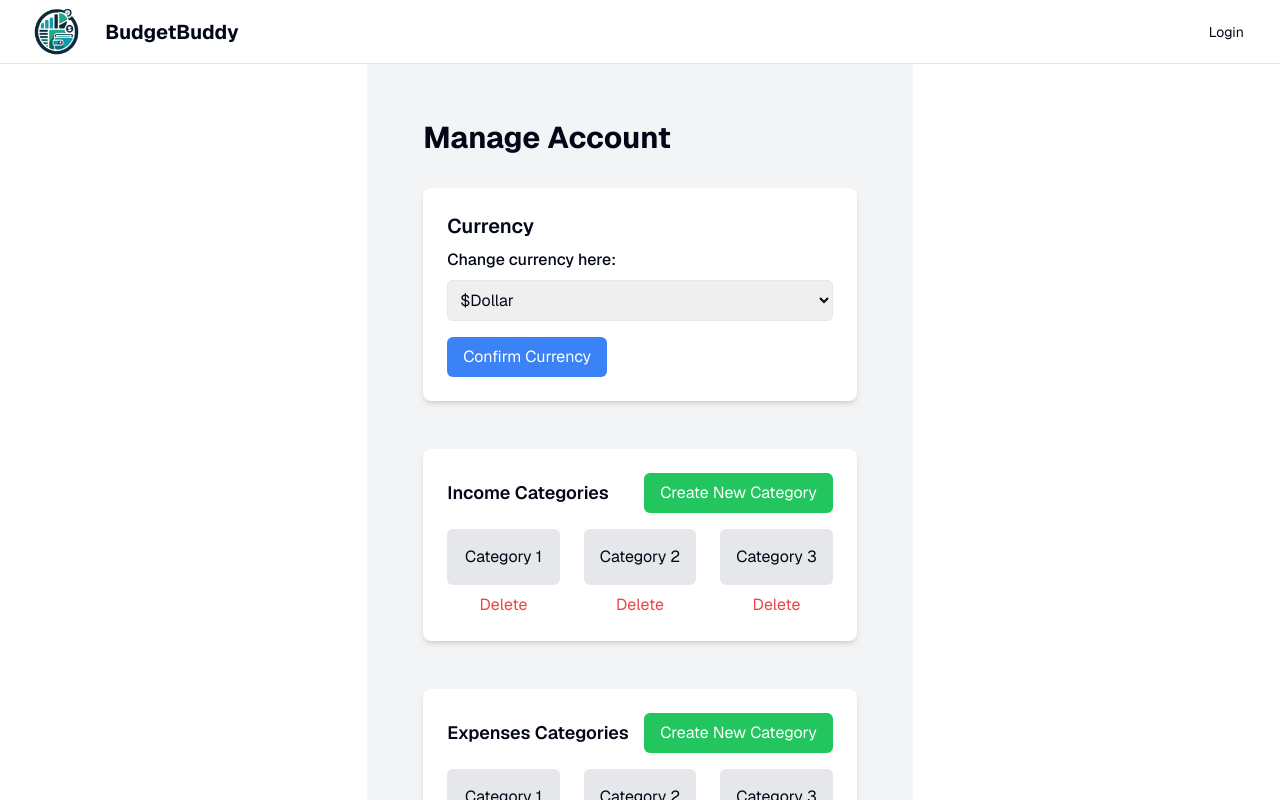
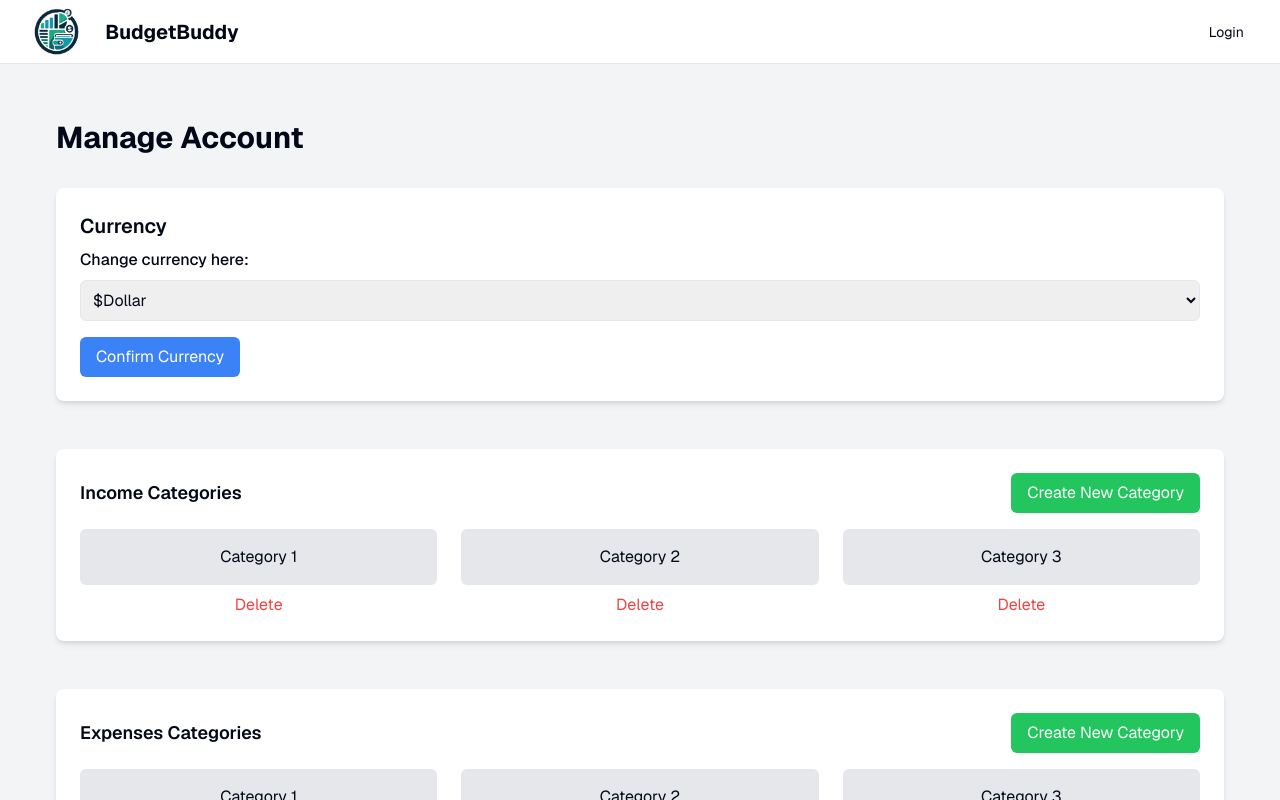
Before and after one commit to digital-explorers-2/budget-buddy, a Next.js app: page /manageaccount in a window 1280 px wide. Shown: the top 800 px of the page. Built offline with nearby package versions, Linux system fonts and the light colour scheme; no server answers.

Commit message:
refactor: make the sections span full width

```diff
--- a/app/manageaccount/ManageAccount.tsx
+++ b/app/manageaccount/ManageAccount.tsx
@@ -2,9 +2,9 @@ import React from "react"
 
 const ManageAccount: React.FC = () => {
   return (
-    <div>
+    <div className="w-full">
       <div className="flex min-h-screen bg-gray-100 p-8">
-        <div className="bg-gray p-6 max-w-4xl mx-auto">
+        <div className="w-full max-w-[800px]bg-gray p-6  mx-auto">
           <h1 className="text-3xl font-bold mb-8">Manage Account</h1>
 
           <div className="mb-12 bg-white shadow-md rounded-lg p-6">
```
